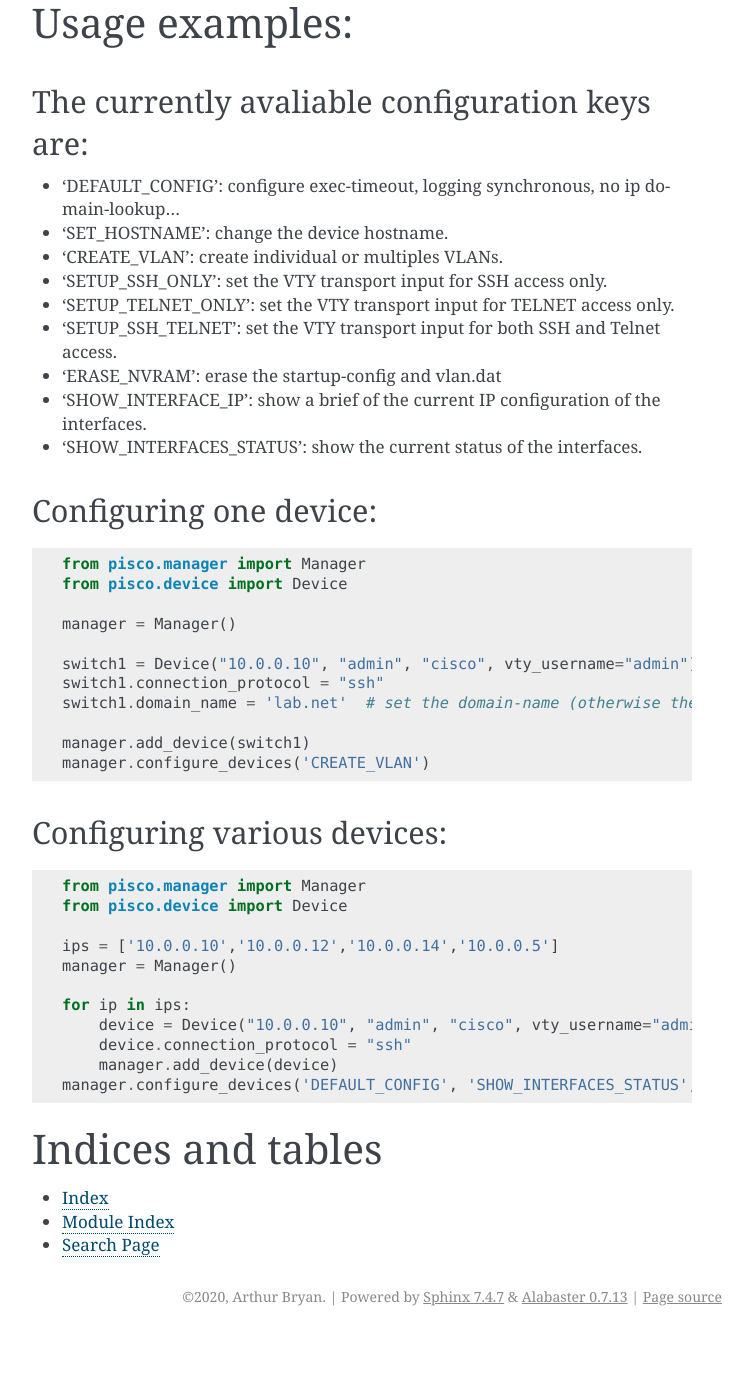
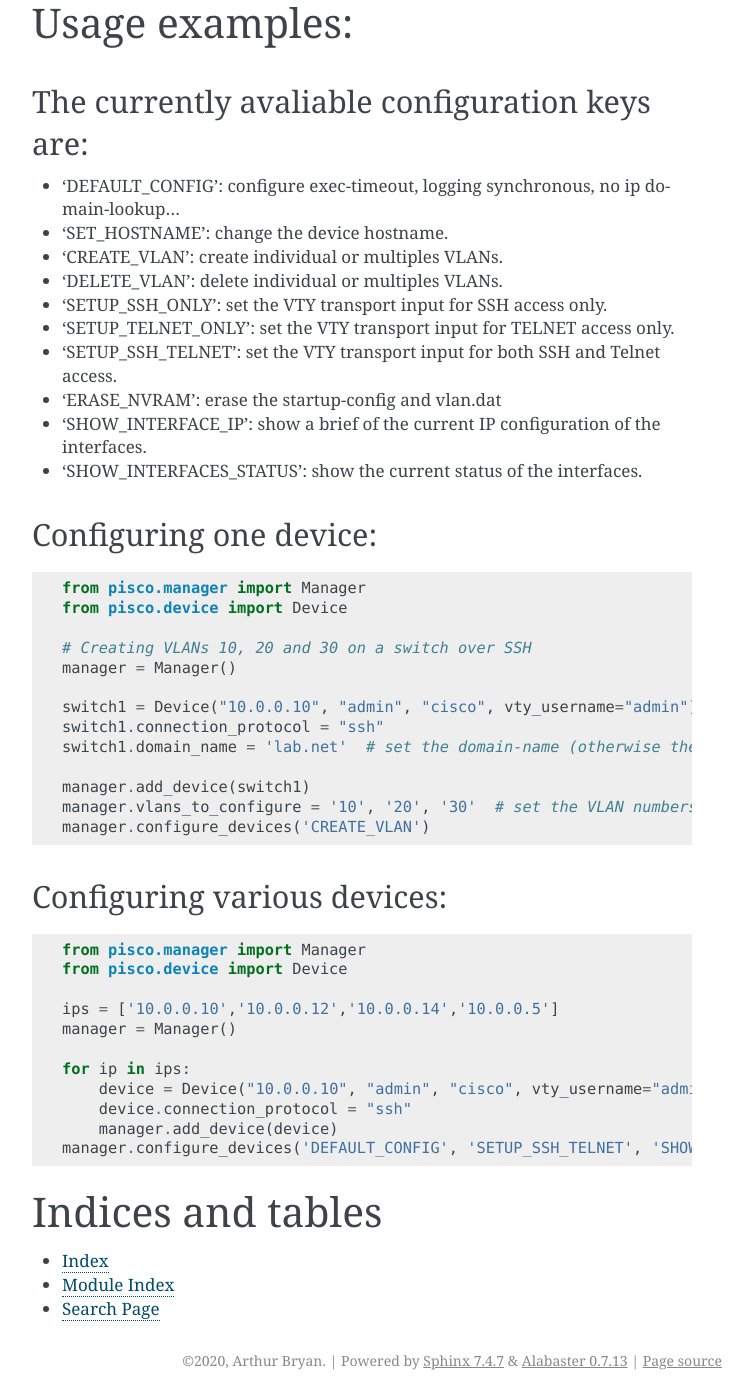
Before and after one commit to arthur-bryan/pisco, a Sphinx documentation site: the page built from docs/source/index.rst, in a window 1280 px wide and 1400 px high, scrolled down 781 px. Shown: the whole window, without its empty margins (388-1141 px from the left). Built offline with Sphinx 7.4.7, drawn with Linux system fonts in a browser that asks for light colours; before the commit the page ends 2117 px from its top, so only the background shows below that; some of the changed text lies outside the part shown.

Commit message:
Edit for new function: delete vlans.

```diff
--- a/docs/source/index.rst
+++ b/docs/source/index.rst
@@ -11,7 +11,7 @@ Scripts to automate the configuration of Cisco devices.
 
 - Default basic setup
 - Change hostnames
-- Create VLANs
+- Create/delete VLANs
 - View interfaces IP or status
 - Setup Telnet/SSH access
 - Erase NVRAM
@@ -42,6 +42,7 @@ The currently avaliable configuration keys are:
 -  'DEFAULT\_CONFIG': configure exec-timeout, logging synchronous, no ip domain-lookup...
 -  'SET\_HOSTNAME': change the device hostname.
 -  'CREATE\_VLAN': create individual or multiples VLANs.
+-  'DELETE\_VLAN': delete individual or multiples VLANs.
 -  'SETUP\_SSH\_ONLY': set the VTY transport input for SSH access only.
 -  'SETUP\_TELNET\_ONLY': set the VTY transport input for TELNET access only.
 -  'SETUP\_SSH\_TELNET': set the VTY transport input for both SSH and Telnet access.
@@ -56,6 +57,7 @@ Configuring one device:
     from pisco.manager import Manager
     from pisco.device import Device
 
+    # Creating VLANs 10, 20 and 30 on a switch over SSH
     manager = Manager()
 
     switch1 = Device("10.0.0.10", "admin", "cisco", vty_username="admin")
@@ -63,6 +65,7 @@ Configuring one device:
     switch1.domain_name = 'lab.net'  # set the domain-name (otherwise the default (lan.com) will be set)
 
     manager.add_device(switch1)
+    manager.vlans_to_configure = '10', '20', '30'  # set the VLAN numbers to configure (needed when setting up VLANs)
     manager.configure_devices('CREATE_VLAN')
 
 Configuring various devices:
@@ -79,7 +82,7 @@ Configuring various devices:
         device = Device("10.0.0.10", "admin", "cisco", vty_username="admin")
         device.connection_protocol = "ssh"
         manager.add_device(device)
-    manager.configure_devices('DEFAULT_CONFIG', 'SHOW_INTERFACES_STATUS', 'SHOW_INTERFACES_IP')
+    manager.configure_devices('DEFAULT_CONFIG', 'SETUP_SSH_TELNET', 'SHOW_INTERFACES_IP')
 
 
 Indices and tables
```
